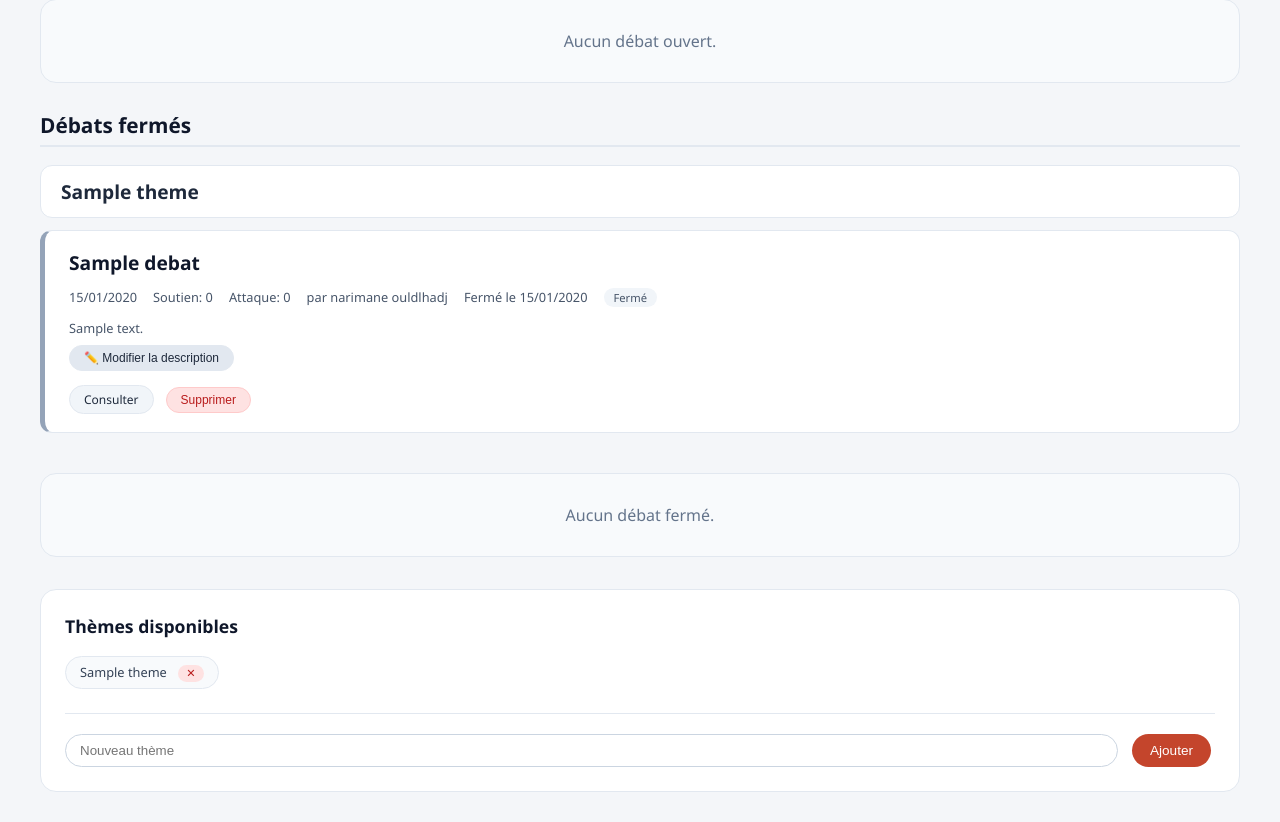
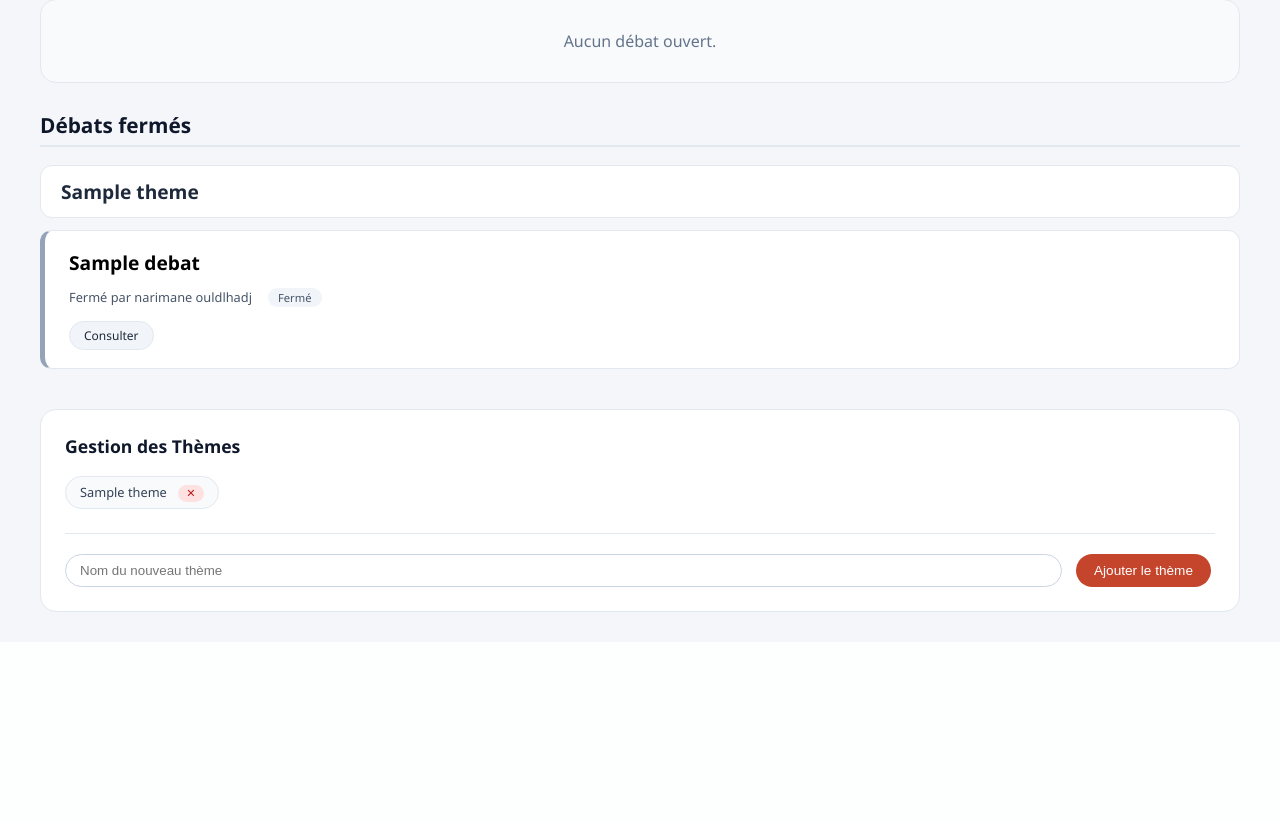
Before and after one commit to nadineiyapri/plateforme_de_d-liberation, a Flask app: page /accueil in a window 1280 px wide. Shown: the part 213-1035 px from the top of the page. After the commit the page ends 825 px from the top, so only its background shows below. Run offline with Flask 3, Linux system fonts and the light colour scheme; a user stored in the database is signed in; tables that the repository leaves empty hold one stand-in row (values such as "Sample post").

Commit message:
correction de l'affichage des debats ouverts/fermés changement du bouton modification pour qu'il soit accessible que par l'admin et son propre createur, pareil pour supprimer affichage de 'creation theme' que pour admin

```diff
--- a/templates/accueil.html
+++ b/templates/accueil.html
@@ -24,8 +24,6 @@
         .debat-card.ouvert { border-left-color: #8b5cf6; }
         .debat-card.ferme { border-left-color: #94a3b8; }
         .debat-titre { font-size: 1.2rem; font-weight: 600; margin-bottom: 8px; }
-        .debat-titre a { text-decoration: none; color: #0f172a; }
-        .debat-titre a:hover { color: #c4452c; }
         .debat-meta { display: flex; flex-wrap: wrap; gap: 16px; margin: 12px 0; font-size: 0.8rem; color: #475569; }
         .badge { padding: 2px 10px; border-radius: 30px; font-size: 0.7rem; font-weight: 500; }
         .badge.violet { background: #ede9fe; color: #6d28d9; }
@@ -45,19 +43,18 @@
         .alert { padding: 10px 16px; border-radius: 12px; margin-bottom: 20px; }
         .alert-success { background: #dcfce7; color: #166534; border: 1px solid #bbf7d0; }
         .alert-danger { background: #fee2e2; color: #b91c1c; border: 1px solid #fecaca; }
-        .alert-warning { background: #fef9c3; color: #854d0e; border: 1px solid #fde047; }
     </style>
 </head>
 <body>
 <div class="container">
+    {#Messages Flash #}
     {% with messages = get_flashed_messages(with_categories=true) %}
         {% for category, message in messages %}
-            <div class="alert alert-{{ category }}">
-                {{ message }}
-            </div>
+            <div class="alert alert-{{ category }}">{{ message }}</div>
         {% endfor %}
     {% endwith %}
 
+    {#Header #}
     <div class="header">
         <div class="user-info">
             <h2>{{ user.prenom }} {{ user.nom }} <span style="font-size:0.8rem;">({{ user.role }})</span></h2>
@@ -75,40 +72,40 @@
         </div>
     </div>
 
+    {#SECTION DÉBATS OUVERTS #}
     <div class="section-title">Débats ouverts</div>
-    {% set has_ouvert = false %}
+    {% set ouvert_check = [] %}
+
     {% for theme_data in ouverts_par_theme.values() %}
         {% if theme_data.debats %}
-            {% set has_ouvert = true %}
+            {% if ouvert_check.append(1) %}{% endif %}
             <div class="theme-groupe">
                 <div class="theme-header"><h3>{{ theme_data.theme.nom_theme }}</h3></div>
                 {% for d in theme_data.debats %}
                 <div class="debat-card ouvert">
-                    <div class="debat-titre">{{ d.titre }}</a></div>
+                    <div class="debat-titre">{{ d.titre }}</div>
                     <div class="debat-meta">
-                        <span>{{ d.date_creation.strftime('%d/%m/%Y') }}</span>
-                        <span>Soutien: {{ d.nb_soutien }}</span>
-                        <span>Attaque: {{ d.nb_attaque }}</span>
+                        <span><strong>Créé le :</strong> {{ d.date_creation.strftime('%d/%m/%Y') }}</span>
+                        {% if d.date_limite %}
+                            <span style="color: #c4452c;"><strong>Fin le :</strong> {{ d.date_limite.strftime('%d/%m/%Y') }}</span>
+                        {% else %}
+                            <span><em>Pas de date de fin</em></span>
+                        {% endif %}
                         <span>par {{ d.createur.prenom }} {{ d.createur.nom }}</span>
-                        {% if d.date_limite %}<span>Limite: {{ d.date_limite.strftime('%d/%m/%Y') }}</span>{% endif %}
                         <span class="badge violet">Ouvert</span>
                     </div>
 
-                    <!-- Affichage de la description simple (pour tous) -->
                     {% if d.description %}
-                        <p style="font-size:0.8rem; color:#475569; margin: 8px 0;">{{ d.description[:120] }}{% if d.description|length > 120 %}...{% endif %}</p>
-                    {% else %}
-                        <p style="font-size:0.8rem; color:#94a3b8; margin: 8px 0;"><em>Aucune description</em></p>
+                        <p style="font-size:0.8rem; color:#475569; margin: 8px 0;">{{ d.description[:120] }}...</p>
                     {% endif %}
 
-                    <!-- Bouton Modifier la description (auteur ou admin uniquement) -->
                     {% if user.role == 'admin' or user.iduser == d.id_createur %}
                     <div style="margin: 8px 0;">
-                        <button class="btn-small toggle-desc-btn" data-id="{{ d.id_debat }}" style="background:#e2e8f0; color:#1e293b;"> Modifier la description</button>
+                        <button class="btn-small toggle-desc-btn" data-id="{{ d.id_debat }}">Modifier la description</button>
                         <div class="desc-form-{{ d.id_debat }}" style="display: none; margin-top: 8px;">
-                            <form method="POST" action="{{ url_for('modifier_description', id_debat=d.id_debat) }}" style="display: flex; gap: 8px; align-items: flex-start;">
-                                <textarea name="description" rows="2" style="flex:1; padding: 6px 10px; border-radius: 12px; border: 1px solid #cbd5e1; font-family: inherit; font-size: 0.75rem;">{{ d.description or '' }}</textarea>
-                                <button type="submit" class="btn-small" style="background:#c4452c; color:white;">Enregistrer</button>
+                            <form method="POST" action="{{ url_for('modifier_description', id_debat=d.id_debat) }}" style="display: flex; gap: 8px;">
+                                <textarea name="description" rows="2" style="flex:1; padding: 8px; border-radius: 8px; border: 1px solid #cbd5e1;">{{ d.description or '' }}</textarea>
+                                <button type="submit" class="btn-small" style="background:#c4452c; color:white;">OK</button>
                             </form>
                         </div>
                     </div>
@@ -118,7 +115,7 @@
                         <a href="{{ url_for('debat', id_debat=d.id_debat) }}" class="btn-small">Participer</a>
                         {% if user.role == 'admin' or d.id_createur == user.iduser %}
                         <form method="POST" action="{{ url_for('supprimer_debat', id_debat=d.id_debat) }}" style="display:inline;">
-                            <button type="submit" class="btn-small btn-danger">Supprimer</button>
+                            <button type="submit" class="btn-small btn-danger" onclick="return confirm('Supprimer ce débat ?');">Supprimer</button>
                         </form>
                         {% endif %}
                     </div>
@@ -127,90 +124,63 @@
             </div>
         {% endif %}
     {% endfor %}
-    {% if not has_ouvert %}
+
+    {% if ouvert_check|length == 0 %}
         <div class="empty-msg">Aucun débat ouvert.</div>
     {% endif %}
 
+    {#SECTION DÉBATS FERMÉS #}
     <div class="section-title">Débats fermés</div>
-    {% set has_ferme = false %}
+    {% set ferme_check = [] %}
+
     {% for theme_data in fermes_par_theme.values() %}
         {% if theme_data.debats %}
-            {% set has_ferme = true %}
+            {% if ferme_check.append(1) %}{% endif %}
             <div class="theme-groupe">
                 <div class="theme-header"><h3>{{ theme_data.theme.nom_theme }}</h3></div>
                 {% for d in theme_data.debats %}
                 <div class="debat-card ferme">
-                    <div class="debat-titre"><a href="{{ url_for('debat', id_debat=d.id_debat) }}">{{ d.titre }}</a></div>
+                    <div class="debat-titre">{{ d.titre }}</div>
                     <div class="debat-meta">
-                        <span>{{ d.date_creation.strftime('%d/%m/%Y') }}</span>
-                        <span>Soutien: {{ d.nb_soutien }}</span>
-                        <span>Attaque: {{ d.nb_attaque }}</span>
-                        <span>par {{ d.createur.prenom }} {{ d.createur.nom }}</span>
-                        {% if d.date_limite %}<span>Fermé le {{ d.date_limite.strftime('%d/%m/%Y') }}</span>{% endif %}
+                        <span>Fermé par {{ d.createur.prenom }} {{ d.createur.nom }}</span>
                         <span class="badge gris">Fermé</span>
                     </div>
-
-                    <!-- Affichage de la description simple (pour tous) -->
-                    {% if d.description %}
-                        <p style="font-size:0.8rem; color:#475569; margin: 8px 0;">{{ d.description[:120] }}{% if d.description|length > 120 %}...{% endif %}</p>
-                    {% else %}
-                        <p style="font-size:0.8rem; color:#94a3b8; margin: 8px 0;"><em>Aucune description</em></p>
-                    {% endif %}
-
-                    <!-- Bouton Modifier la description (auteur ou admin uniquement) -->
-                    {% if user.role == 'admin' or user.iduser == d.id_createur %}
-                    <div style="margin: 8px 0;">
-                        <button class="btn-small toggle-desc-btn" data-id="{{ d.id_debat }}" style="background:#e2e8f0; color:#1e293b;">✏️ Modifier la description</button>
-                        <div class="desc-form-{{ d.id_debat }}" style="display: none; margin-top: 8px;">
-                            <form method="POST" action="{{ url_for('modifier_description', id_debat=d.id_debat) }}" style="display: flex; gap: 8px; align-items: flex-start;">
-                                <textarea name="description" rows="2" style="flex:1; padding: 6px 10px; border-radius: 12px; border: 1px solid #cbd5e1; font-family: inherit; font-size: 0.75rem;">{{ d.description or '' }}</textarea>
-                                <button type="submit" class="btn-small" style="background:#c4452c; color:white;">Enregistrer</button>
-                            </form>
-                        </div>
-                    </div>
-                    {% endif %}
-
                     <div class="flex-actions">
                         <a href="{{ url_for('debat', id_debat=d.id_debat) }}" class="btn-small">Consulter</a>
-                        {% if user.role == 'admin' or d.id_createur == user.iduser %}
-                        <form method="POST" action="{{ url_for('supprimer_debat', id_debat=d.id_debat) }}" style="display:inline;">
-                            <button type="submit" class="btn-small btn-danger">Supprimer</button>
-                        </form>
-                        {% endif %}
                     </div>
                 </div>
                 {% endfor %}
             </div>
         {% endif %}
     {% endfor %}
-    {% if not has_ferme %}
+
+    {% if ferme_check|length == 0 %}
         <div class="empty-msg">Aucun débat fermé.</div>
     {% endif %}
 
+    {#SECTION GESTION THÈMES (ADMIN UNIQUEMENT) #}
+    {% if user.role == 'admin' %}
     <div class="theme-section">
-        <h3>Thèmes disponibles</h3>
-        <div>
+        <h3>Gestion des Thèmes</h3>
+        <div style="margin-bottom: 15px;">
             {% for t in themes %}
                 <span class="theme-badge">
                     {{ t.nom_theme }}
-                    {% if user.role == 'admin' %}
                     <form method="POST" action="{{ url_for('supprimer_theme', id_theme=t.id_theme) }}" style="display:inline;">
                         <button type="submit" class="supprimer-theme-btn" onclick="return confirm('Supprimer ce thème ? Tous ses débats seront supprimés.')">✕</button>
                     </form>
-                    {% endif %}
                 </span>
             {% endfor %}
         </div>
-        {% if user.role == 'admin' %}
         <hr>
         <form method="POST" action="{{ url_for('ajouter_theme') }}" style="display:flex; gap:10px; margin-top:16px;">
-            <input type="text" name="nom_theme" placeholder="Nouveau thème" style="flex:1; padding:8px 14px; border-radius:40px; border:1px solid #cbd5e1;">
-            <button type="submit" class="btn">Ajouter</button>
+            <input type="text" name="nom_theme" placeholder="Nom du nouveau thème" required style="flex:1; padding:8px 14px; border-radius:40px; border:1px solid #cbd5e1;">
+            <button type="submit" class="btn">Ajouter le thème</button>
         </form>
-        {% endif %}
     </div>
-</div>
-<script>
+    {% endif %}
+
+</div> <script>
     document.querySelectorAll('.dropdown button').forEach(btn => {
         btn.onclick = function(e) {
             var content = this.nextElementSibling;
@@ -222,7 +192,7 @@
         document.querySelectorAll('.dropdown-content').forEach(d => d.style.display = 'none');
     };
 
-    // Affichage/masquage du formulaire de modification de description
+    // Toggle modification description
     document.querySelectorAll('.toggle-desc-btn').forEach(btn => {
         btn.addEventListener('click', function() {
             const id = this.getAttribute('data-id');
@@ -230,10 +200,10 @@
             if (formDiv) {
                 if (formDiv.style.display === 'none') {
                     formDiv.style.display = 'block';
-                    this.textContent = 'Annuler la modification';
+                    this.textContent = 'Annuler';
                 } else {
                     formDiv.style.display = 'none';
-                    this.textContent = '✏️ Modifier la description';
+                    this.textContent = 'Modifier la description';
                 }
             }
         });
```
